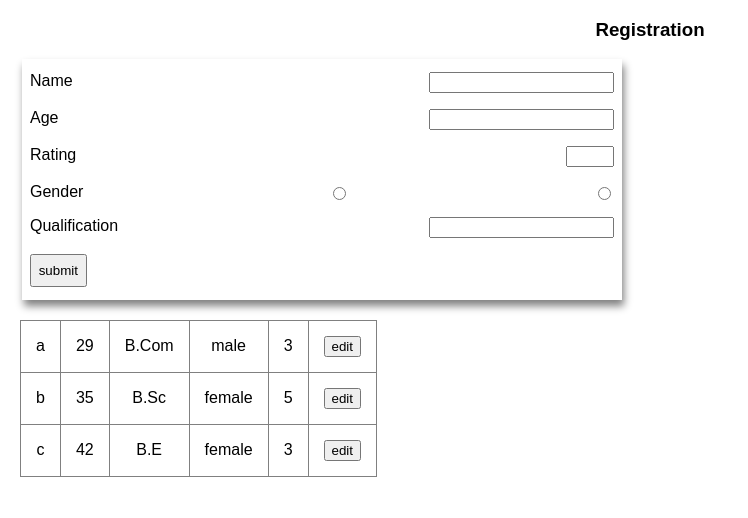
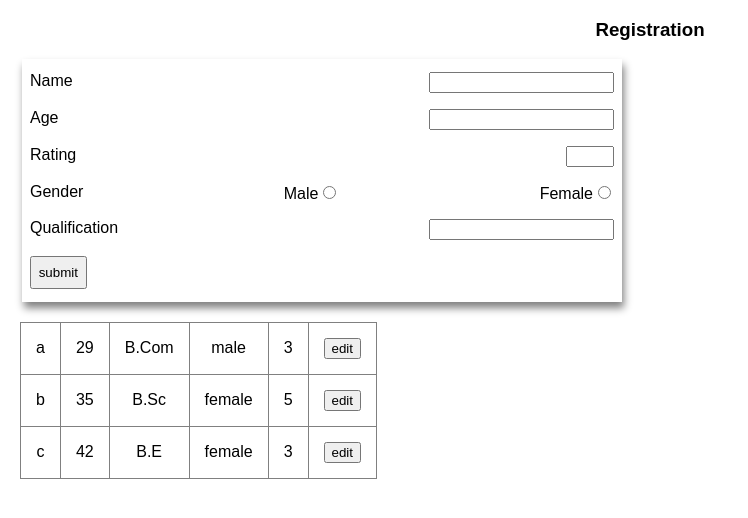
Before and after one commit to rajeshpillai/react-dynamic-form, a React (Create React App) app: page / in a window 1280 px wide. Shown: the top 518 px of the page, without its empty margins (0-748 px from the left). Built offline with nearby package versions, Linux system fonts and the light colour scheme.

Commit message:
Added label to options

```diff
--- a/src/components/DynamicForm/index.js
+++ b/src/components/DynamicForm/index.js
@@ -67,6 +67,7 @@ export default  class DynamicForm extends React.Component {
                    let checked = o.value == value;
                    console.log("radio: ", o.value, value);
                     return (
+                        <label key={"ll" +o.key }>{o.label}
                             <input {...props}
                                 className="form-input"
                                 type={type}
@@ -76,6 +77,7 @@ export default  class DynamicForm extends React.Component {
                                 value={o.value}
                                 onChange={(e)=>{this.onChange(e, o.name)}}
                             />
+                        </label>
                     );
                });
             }
```
Lines whose indentation alone changed are shown as unchanged.
